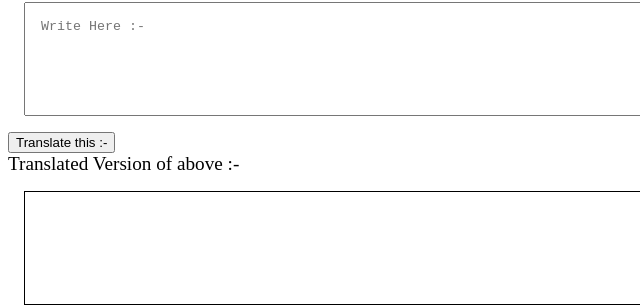
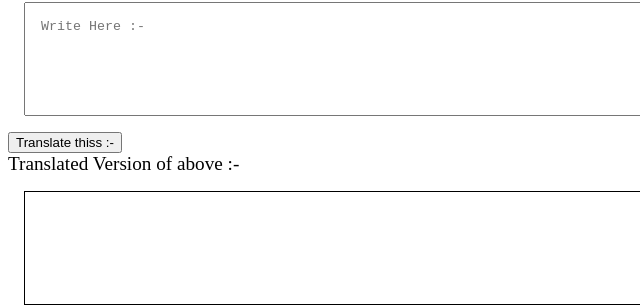
Before and after one commit to Mk4Levi/mark-06_Manthan, a plain HTML site: page index.html in a window 1280 px wide. Shown: the part 78-385 px from the top of the page, 0-640 px from the left. Drawn offline with Linux system fonts and the light colour scheme.

Commit message:
Update index.html

```diff
--- a/index.html
+++ b/index.html
@@ -28,7 +28,7 @@
     <h1> Translate this :- </h1>
     <textarea id="txt-input"
         placeholder="Write Here :- "></textarea>
-    <button id="btn-translate">Translate this :- </button>
+    <button id="btn-translate">Translate thiss :- </button>
 
     <div style="font-size: larger;"> Translated Version of above :- </div>
     <div id="output"></div>
```
